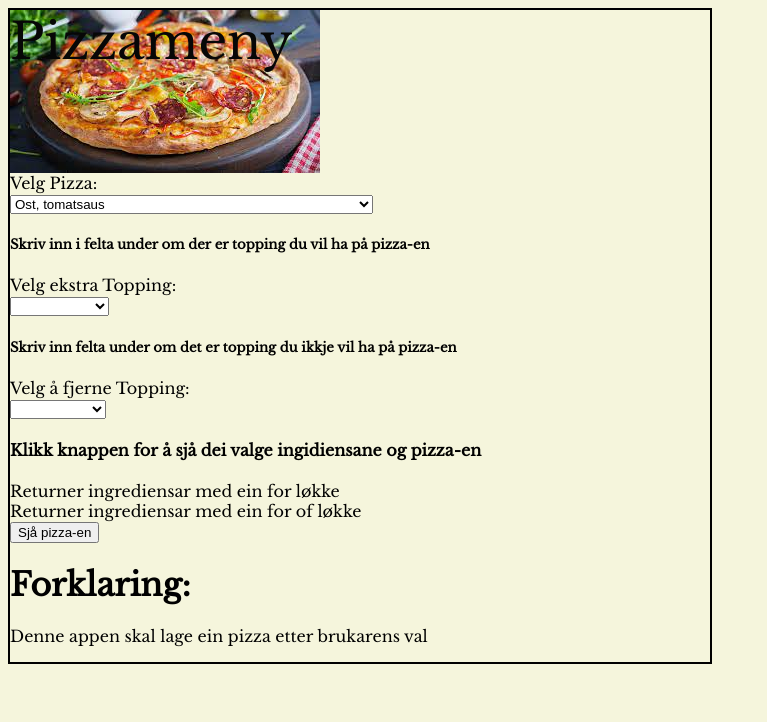
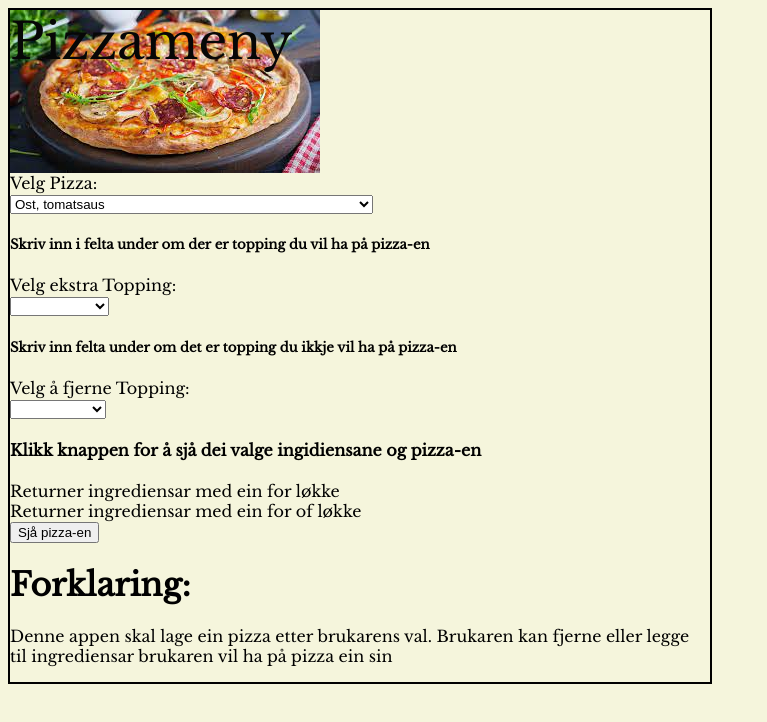
Before and after one commit to Newtexas28/HTML, a plain HTML site: page Pizzameny/index.html in a window 1280 px wide. Shown: the whole page, without its empty margins (0-767 px from the left). Drawn offline with nearby package versions, Linux system fonts and the light colour scheme.

Commit message:
Forklaring

```diff
--- a/Pizzameny/index.html
+++ b/Pizzameny/index.html
@@ -61,7 +61,7 @@
     </div>
         <button onclick = "output();">Sjå pizza-en</button>
         <h1>Forklaring:</h1>
-        <p>Denne appen skal lage ein pizza etter brukarens val</p>
+        <p>Denne appen skal lage ein pizza etter brukarens val. Brukaren kan fjerne eller legge til ingrediensar brukaren vil ha på pizza ein sin</p>
         <script src="js/main.js" async defer></script>
     </body>
 </html>
```
